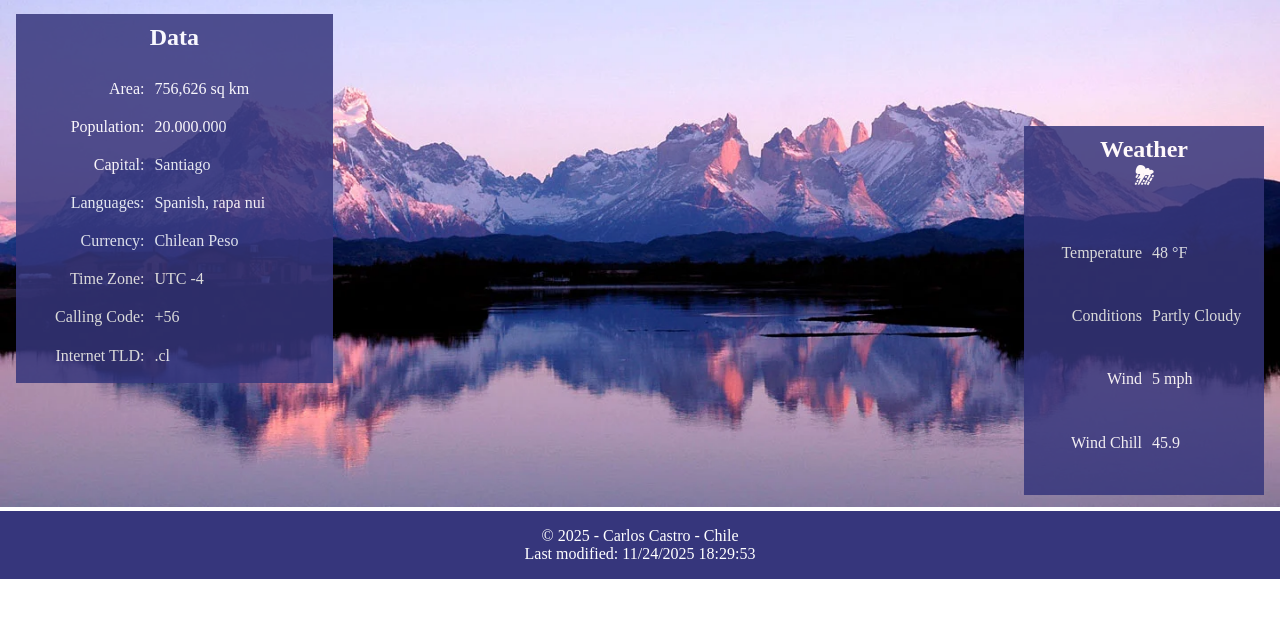
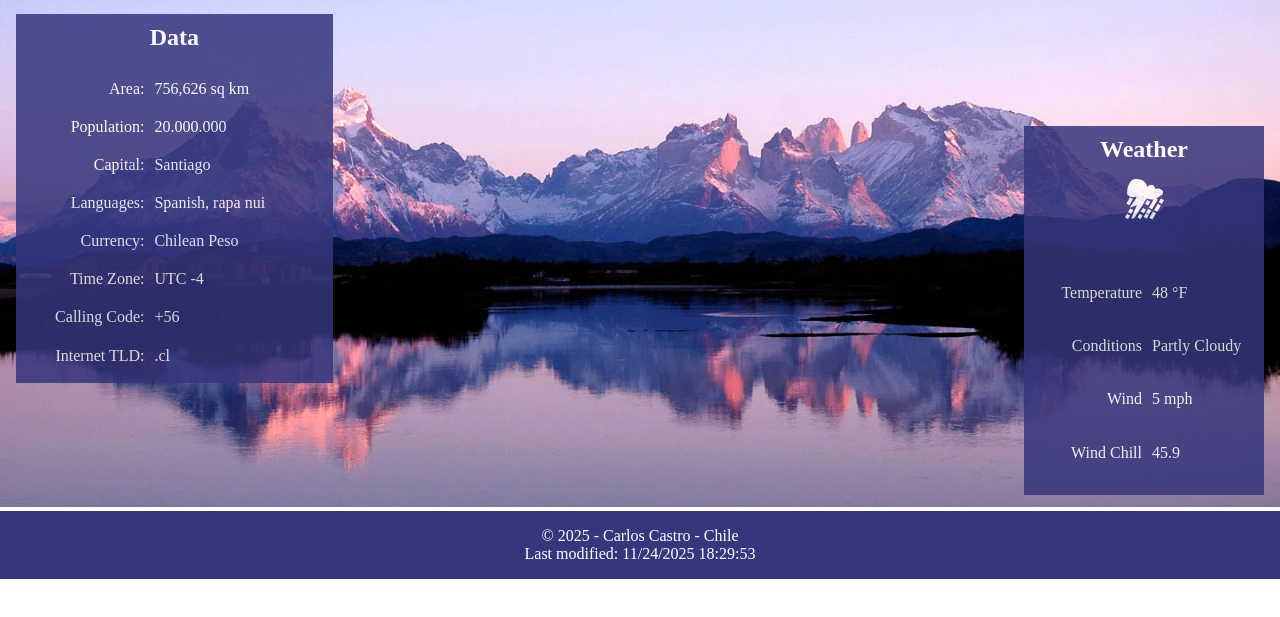
Before and after one commit to castroco/wdd131, a plain HTML site: page place.html in a window 1280 px wide. Shown: the part 77-694 px from the top of the page. Drawn offline with Linux system fonts and the light colour scheme.

Commit message:
font size

```diff
--- a/styles/place-mid.css
+++ b/styles/place-mid.css
@@ -75,6 +75,12 @@
         color: var(--color-fuente1);
     }
 
+    #weather h2::after {
+        color: var(--color-fuente1);
+        padding: 10px;
+        font-size: 2em;
+    }
+
     /*
     #weather img {
         grid-column: 1/3;
```
